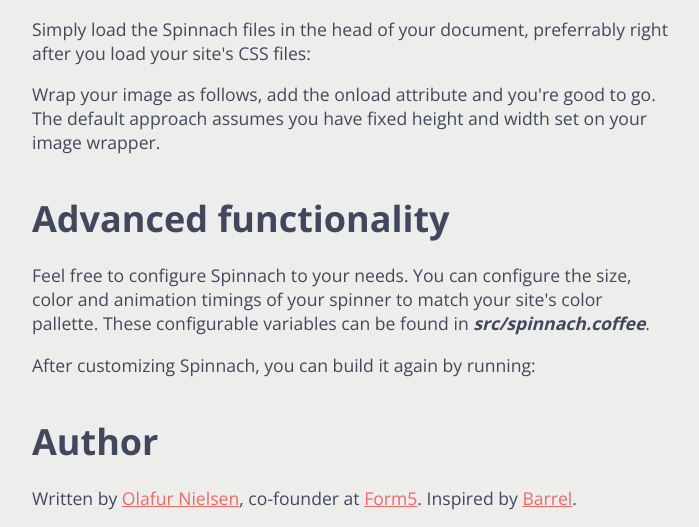
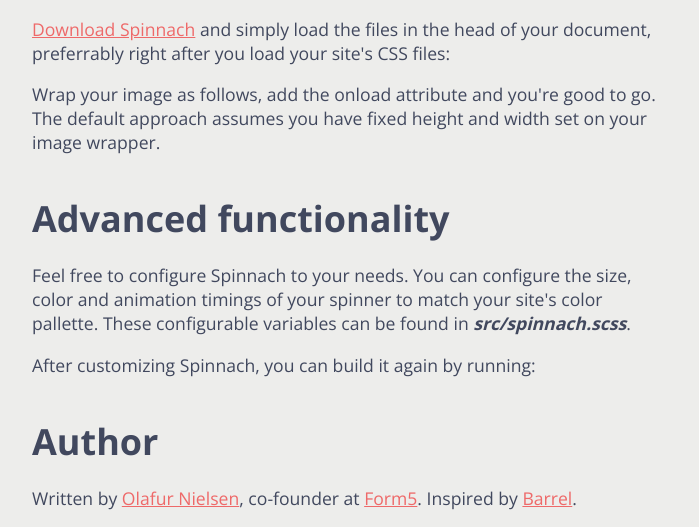
Before and after one commit to Form5/Spinnach, a website: page dist/demo.html in a window 1280 px wide. Shown: the part 667-1194 px from the top of the page, without its empty margins (288-987 px from the left). Drawn offline with nearby package versions, Linux system fonts and the light colour scheme.

Commit message:
Updated demo.html to match new styles. Fixed typos

```diff
--- a/dist/demo.html
+++ b/dist/demo.html
@@ -24,7 +24,6 @@
       </p>
 
       <div class="image img-wrapper">
-        <div class="loading"></div>
         <img src="http://placekitten.com/400/300" width="400" height="300" onload="Spinnach.load(this)" />
       </div>
 
@@ -34,7 +33,8 @@
       <h2>Instructions</h2>
 
       <p>
-        Simply load the Spinnach files in the head of your document,
+        <a href="https://github.com/Form5/Spinnach/archive/master.zip">Download Spinnach</a>
+        and simply load the files in the head of your document,
         preferrably right after you load your site's CSS files:
       </p>
       <script src="https://gist.github.com/olafurnielsen/5dcc149e52f2db7e2fe1.js"></script>
@@ -52,7 +52,7 @@
         Feel free to configure Spinnach to your needs. You can configure the
         size, color and animation timings of your spinner to match your site's
         color pallette. These configurable variables can be found
-        in <em>src/spinnach.coffee</em>.
+        in <em>src/spinnach.scss</em>.
       </p>
       <script src="https://gist.github.com/olafurnielsen/fe0e71615e9f9fe31cc3.js"></script>
 
```
